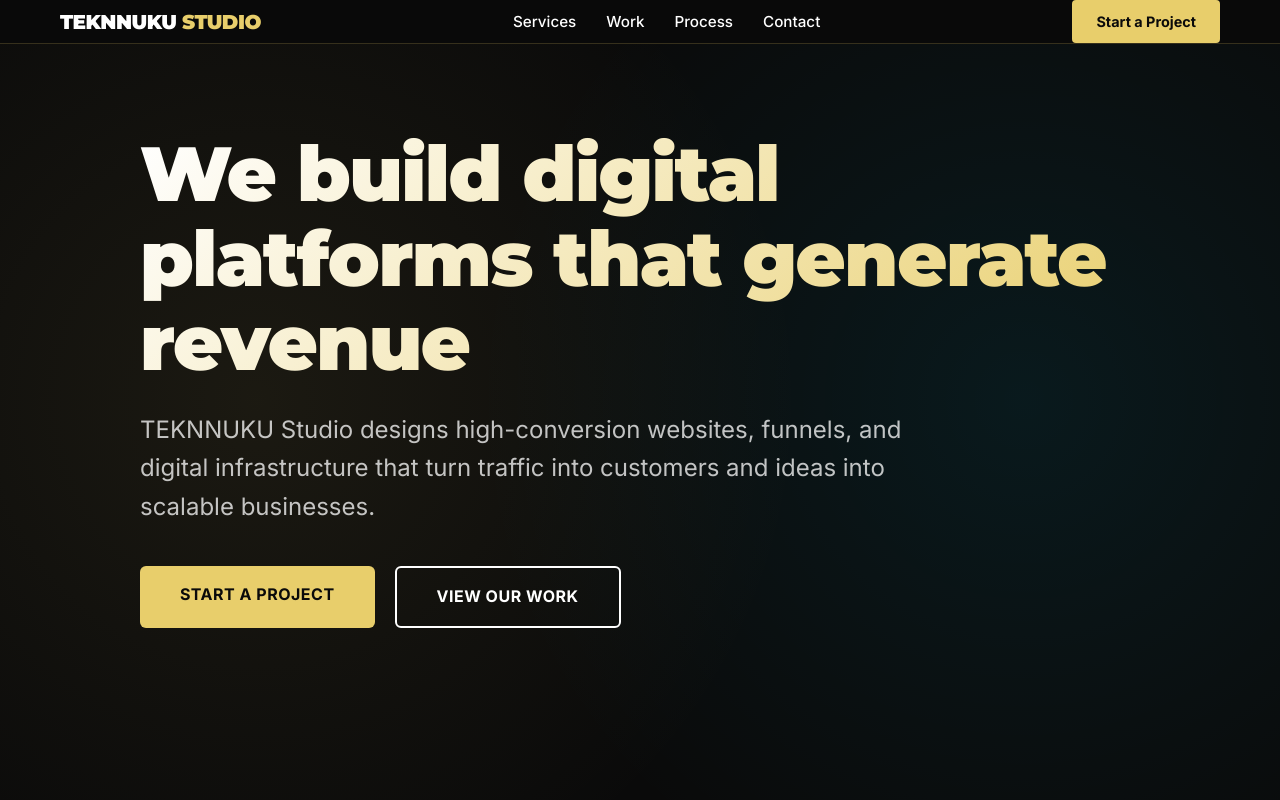
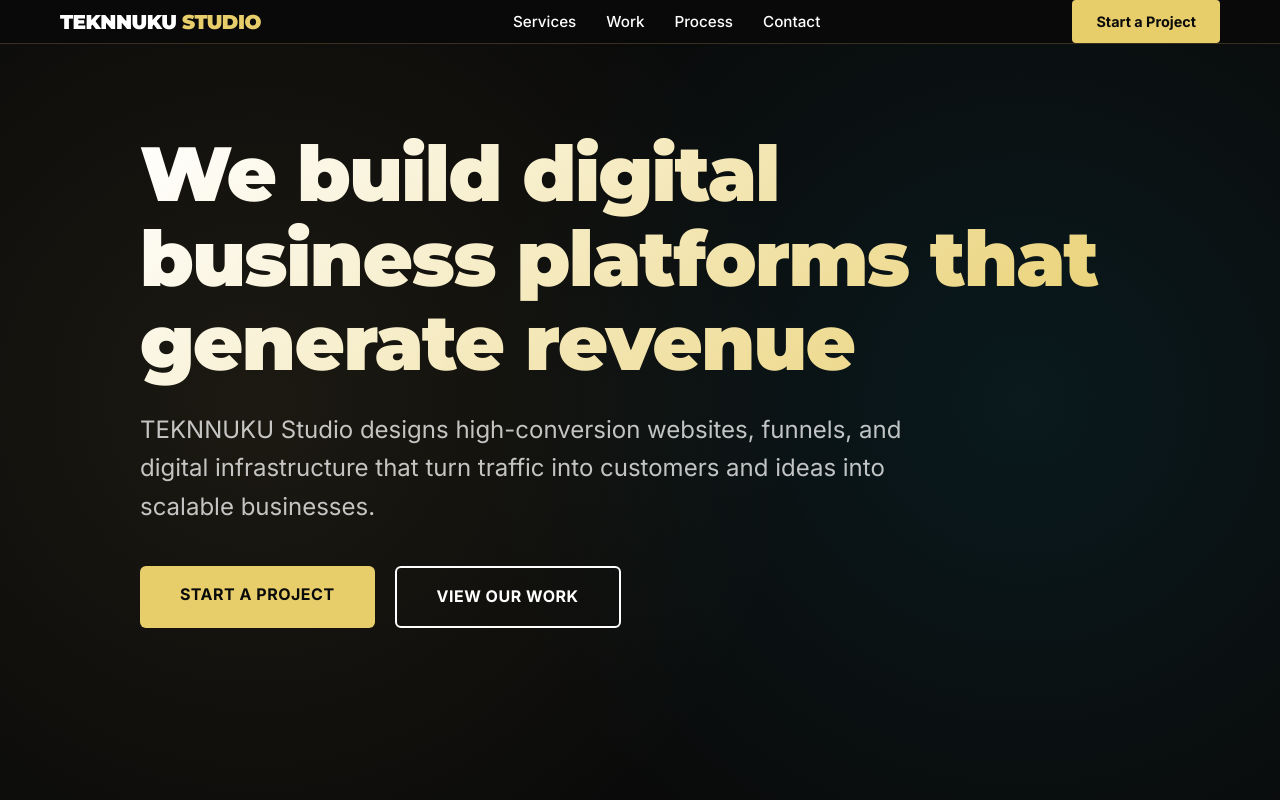
Before and after one commit to TEKNNUKU/Studio.Teknnuku, a plain HTML site: page index.html in a window 1280 px wide. Shown: the top 800 px of the page. Drawn offline with Linux system fonts and the light colour scheme.

Commit message:
Update hero section heading for clarity

```diff
--- a/index.html
+++ b/index.html
@@ -716,7 +716,7 @@
     <section class="hero">
         <div class="container">
             <div class="hero-content fade-in-up">
-                <h1>We build digital platforms that generate revenue</h1>
+                <h1>We build digital business platforms that generate revenue</h1>
                 <p class="hero-subheadline">
                     TEKNNUKU Studio designs high-conversion websites, funnels, and digital infrastructure
                     that turn traffic into customers and ideas into scalable businesses.
```
